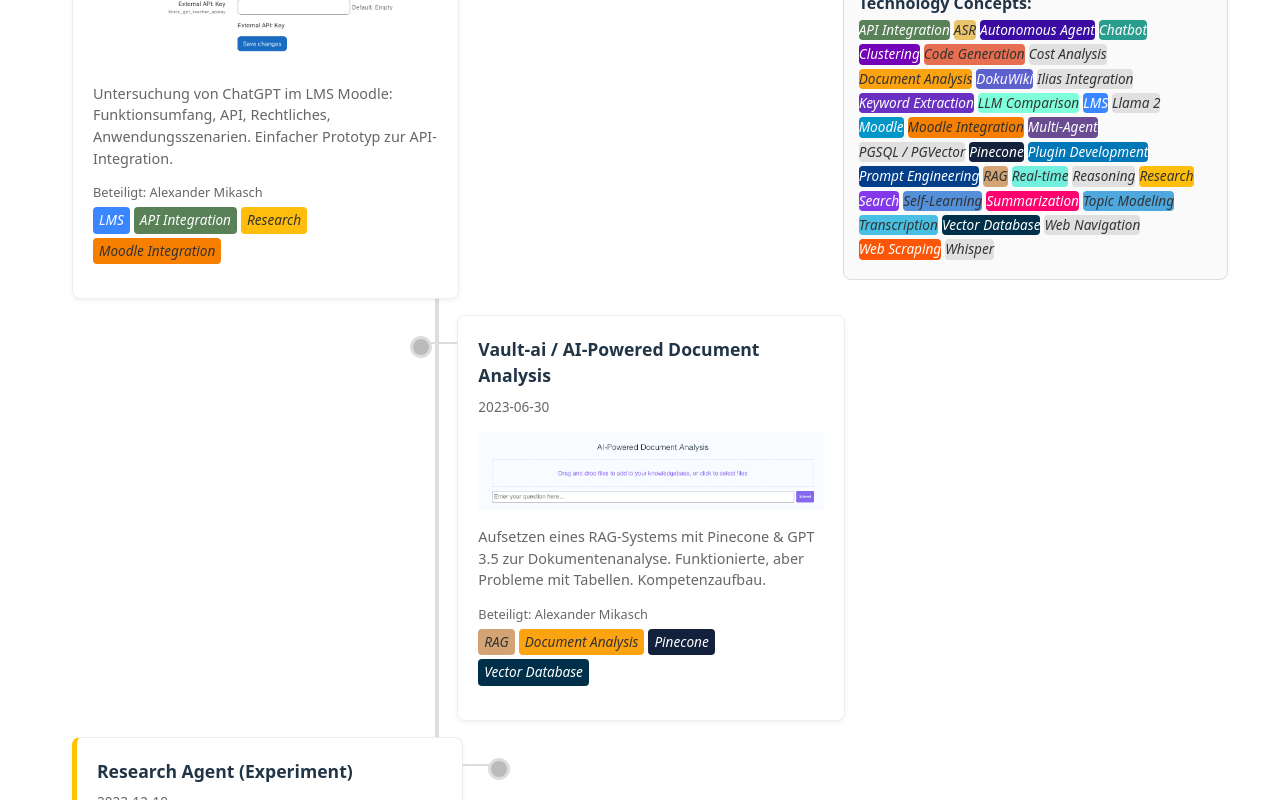
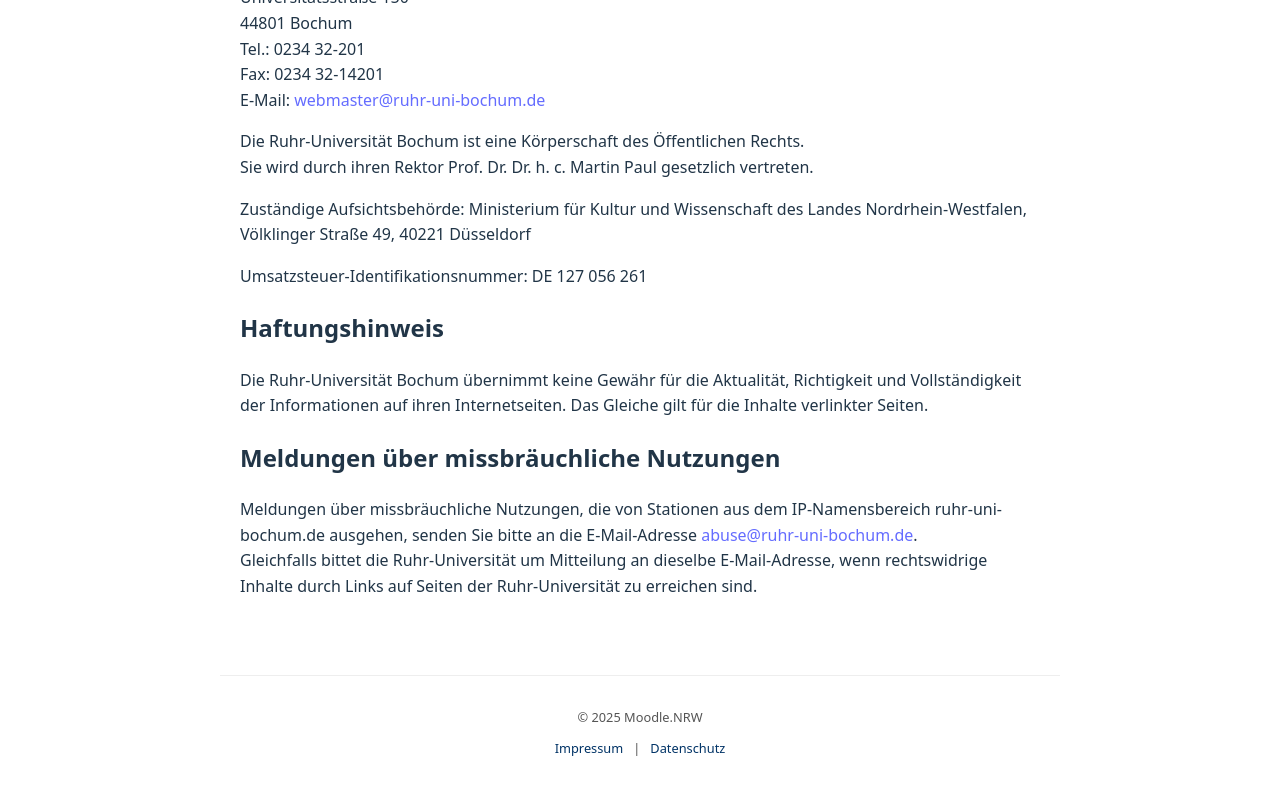
Before and after one commit to MoodleNRW/AI, a React (Vite) app: page /AI/impressum in a window 1280 px wide. Shown: the part 320-1120 px from the top of the page. Built offline with nearby package versions, Linux system fonts and the light colour scheme.

Commit message:
Aktualisierung der `package.json` und `package-lock.json`: Hinzufügen von `react-router-dom` und zugehörigen Typen, um Routing-Funktionalitäten zu integrieren. Zudem wurden neue Seiten für Impressum und Datenschutz in der `App.tsx` implementiert und die Struktur der Anwendung angepasst.

```diff
--- a/package.json
+++ b/package.json
@@ -13,9 +13,11 @@
     "deploy": "gh-pages -d dist"
   },
   "dependencies": {
+    "@types/react-router-dom": "^5.3.3",
     "react": "^19.0.0",
     "react-dom": "^19.0.0",
     "react-markdown": "^10.1.0",
+    "react-router-dom": "^7.5.0",
     "remark-gfm": "^4.0.1"
   },
   "devDependencies": {
--- a/src/App.tsx
+++ b/src/App.tsx
@@ -1,4 +1,5 @@
 import { useState } from 'react';
+import { BrowserRouter, Routes, Route } from 'react-router-dom';
 import './App.css'
 import Timeline from './components/Timeline';
 import UseCaseCategoryChart from './components/UseCaseCategoryChart';
@@ -6,6 +7,47 @@
 import { Project, UseCaseCategory, TechnologyConcept } from './types/data';
 import projectsData from './data/projects.json';
 import logo from './assets/moodle-nrw_Kooperationsvorhaben_Logo_RGB.png';
+import Footer from './components/Footer';
+import ImprintPage from './pages/ImprintPage';
+import PrivacyPage from './pages/PrivacyPage';
+
+const MainLayout: React.FC<{
+  onProjectHover: (categories: (UseCaseCategory | TechnologyConcept)[]) => void;
+  onProjectClick: (project: Project) => void;
+  selectedProject: Project | null;
+  onCloseModal: () => void;
+  allProjects: Project[];
+  activeFilters: (UseCaseCategory | TechnologyConcept)[];
+  onFilterChange: (filter: UseCaseCategory | TechnologyConcept) => void;
+  hoveredCategories: (UseCaseCategory | TechnologyConcept)[];
+}> = ({
+  onProjectHover, onProjectClick, selectedProject, onCloseModal, allProjects,
+  activeFilters, onFilterChange, hoveredCategories
+}) => {
+  return (
+    <div className="app-container" style={{ display: 'flex', flexDirection: 'row', gap: '20px', padding: '0 20px 20px 20px'}}>
+      <div className="timeline-section" style={{ flex: 2 }}>
+        <Timeline
+          onProjectHover={onProjectHover}
+          onProjectClick={onProjectClick}
+          activeFilters={activeFilters}
+        />
+      </div>
+      <div className="legend-section" style={{ flex: 1 }}>
+        <UseCaseCategoryChart
+          highlightedCategories={hoveredCategories}
+          activeFilters={activeFilters}
+          onFilterChange={onFilterChange}
+        />
+      </div>
+      <ProjectModal
+        project={selectedProject}
+        onClose={onCloseModal}
+        allProjects={allProjects}
+      />
+    </div>
+  );
+};
 
 function App() {
   const [hoveredCategories, setHoveredCategories] = useState<(UseCaseCategory | TechnologyConcept)[]>([]);
@@ -35,7 +77,7 @@
   };
 
   return (
-    <>
+    <BrowserRouter basename="/AI/">
       <header style={{
         display: 'flex',
         flexDirection: 'column',
@@ -62,29 +104,25 @@
         </h1>
       </header>
 
-      <div className="app-container" style={{ display: 'flex', flexDirection: 'row', gap: '20px', padding: '0 20px 20px 20px'}}>
-        <div className="timeline-section" style={{ flex: 2 }}>
-          <Timeline
+      <Routes>
+        <Route path="/" element={
+          <MainLayout
             onProjectHover={handleProjectHover}
             onProjectClick={handleProjectClick}
-            activeFilters={activeFilters}
-          />
-        </div>
-        <div className="legend-section" style={{ flex: 1 }}>
-          <UseCaseCategoryChart
-            highlightedCategories={hoveredCategories}
+            selectedProject={selectedProject}
+            onCloseModal={handleCloseModal}
+            allProjects={allProjects}
             activeFilters={activeFilters}
             onFilterChange={handleFilterChange}
+            hoveredCategories={hoveredCategories}
           />
-        </div>
+        } />
+        <Route path="/impressum" element={<ImprintPage />} />
+        <Route path="/datenschutz" element={<PrivacyPage />} />
+      </Routes>
 
-        <ProjectModal
-          project={selectedProject}
-          onClose={handleCloseModal}
-          allProjects={allProjects}
-        />
-      </div>
-    </>
+      <Footer />
+    </BrowserRouter>
   )
 }
 
--- /dev/null
+++ b/src/components/Footer.tsx
@@ -0,0 +1,35 @@
+import React from 'react';
+import { Link } from 'react-router-dom';
+
+const footerStyle: React.CSSProperties = {
+  marginTop: '40px',
+  padding: '20px',
+  borderTop: '1px solid #eee',
+  fontSize: '0.8em',
+  color: '#555',
+  lineHeight: '1.4',
+  textAlign: 'center',
+};
+
+const linkStyle: React.CSSProperties = {
+  color: '#003366',
+  textDecoration: 'none',
+  margin: '0 10px',
+};
+
+const Footer: React.FC = () => {
+  return (
+    <footer style={footerStyle}>
+      <p style={{ marginBottom: '5px' }}>
+        © {new Date().getFullYear()} Moodle.NRW
+      </p>
+      <p>
+        <Link to="/impressum" style={linkStyle}>Impressum</Link>
+        |
+        <Link to="/datenschutz" style={linkStyle}>Datenschutz</Link>
+      </p>
+    </footer>
+  );
+};
+
+export default Footer;
--- /dev/null
+++ b/src/pages/ImprintPage.tsx
@@ -0,0 +1,52 @@
+import React from 'react';
+
+const pageStyle: React.CSSProperties = {
+  padding: '20px',
+  maxWidth: '800px',
+  margin: '0 auto',
+  lineHeight: '1.6',
+};
+
+const ImprintPage: React.FC = () => {
+  return (
+    <div style={pageStyle}>
+      <h1>Impressum</h1>
+      <p>
+        Ruhr-Universität Bochum<br />
+        Universitätsstraße 150<br />
+        44801 Bochum<br />
+        Tel.: 0234 32-201<br />
+        Fax: 0234 32-14201<br />
+        E-Mail: <a href="mailto:webmaster@ruhr-uni-bochum.de">webmaster@ruhr-uni-bochum.de</a>
+      </p>
+      <p>
+        Die Ruhr-Universität Bochum ist eine Körperschaft des Öffentlichen Rechts.<br />
+        Sie wird durch ihren Rektor Prof. Dr. Dr. h. c. Martin Paul gesetzlich vertreten.
+      </p>
+      <p>
+        Zuständige Aufsichtsbehörde: Ministerium für Kultur und Wissenschaft des Landes Nordrhein-Westfalen,<br />
+        Völklinger Straße 49, 40221 Düsseldorf
+      </p>
+      <p>
+        Umsatzsteuer-Identifikationsnummer: DE 127 056 261
+      </p>
+      <h2>Haftungshinweis</h2>
+      <p>
+        Die Ruhr-Universität Bochum übernimmt keine Gewähr für die Aktualität,
+        Richtigkeit und Vollständigkeit der Informationen auf ihren
+        Internetseiten. Das Gleiche gilt für die Inhalte verlinkter Seiten.
+      </p>
+      <h2>Meldungen über missbräuchliche Nutzungen</h2>
+      <p>
+        Meldungen über missbräuchliche Nutzungen,
+        die von Stationen aus dem IP-Namensbereich ruhr-uni-bochum.de ausgehen, senden Sie bitte an die
+        E-Mail-Adresse <a href="mailto:abuse@ruhr-uni-bochum.de">abuse@ruhr-uni-bochum.de</a>.<br />
+        Gleichfalls bittet die Ruhr-Universität um Mitteilung an dieselbe
+        E-Mail-Adresse, wenn rechtswidrige Inhalte durch Links auf Seiten der
+        Ruhr-Universität zu erreichen sind.
+      </p>
+    </div>
+  );
+};
+
+export default ImprintPage;
--- /dev/null
+++ b/src/pages/PrivacyPage.tsx
@@ -0,0 +1,72 @@
+import React from 'react';
+
+const pageStyle: React.CSSProperties = {
+  padding: '20px',
+  maxWidth: '800px',
+  margin: '0 auto',
+  lineHeight: '1.6',
+};
+
+const PrivacyPage: React.FC = () => {
+  return (
+    <div style={pageStyle}>
+      <h1>Datenschutzerklärung</h1>
+
+      <h2>Hosting</h2>
+      <p>
+        Unser Hoster erhebt in sog. Logfiles folgende Daten, die Ihr Browser übermittelt:
+      </p>
+      <ul>
+        <li>IP-Adresse</li>
+        <li>die Adresse der vorher besuchten Website (Referer Anfrage-Header)</li>
+        <li>Datum und Uhrzeit der Anfrage</li>
+        <li>Zeitzonendifferenz zur Greenwich Mean Time</li>
+        <li>Inhalt der Anforderung</li>
+        <li>HTTP-Statuscode</li>
+        <li>übertragene Datenmenge</li>
+        <li>Website, von der die Anforderung kommt</li>
+        <li>Informationen zu Browser und Betriebssystem.</li>
+      </ul>
+      <p>
+        Das ist erforderlich, um unsere Website anzuzeigen und die Stabilität und Sicherheit zu gewährleisten. Dies entspricht unserem berechtigten Interesse im Sinne des Art. 6 Abs. 1 S. 1 lit. f DSGVO.
+      </p>
+      <p>
+        Es erfolgt kein Tracking und wir haben auf diese Daten keinen direkten Zugriff.
+      </p>
+      <p>
+        Wir setzen für die Zurverfügungstellung unserer Website folgenden Hoster ein:
+      </p>
+      <p>
+        GitHub Inc.<br />
+        88 Colin P Kelly Jr St<br />
+        San Francisco, CA 94107<br />
+        United States
+      </p>
+      <p>
+        Dieser ist Empfänger Ihrer personenbezogenen Daten. Dies entspricht unserem berechtigten Interesse im Sinne des Art. 6 Abs. 1 S. 1 lit. f DSGVO, selbst keinen Server in unseren Räumlichkeiten vorhalten zu müssen. Serverstandort ist USA.
+      </p>
+      <p>
+        Weitere Informationen zu Widerspruchs- und Beseitigungsmöglichkeiten gegenüber GitHub finden Sie unter: <a href="https://docs.github.com/en/free-pro-team@latest/github/site-policy/github-privacy-statement#github-pages" target="_blank" rel="noopener noreferrer">GitHub Privacy Statement - GitHub Pages</a>
+      </p>
+      <p>
+        Sie haben das Recht der Verarbeitung zu widersprechen. Ob der Widerspruch erfolgreich ist, ist im Rahmen einer Interessenabwägung zu ermitteln.
+      </p>
+      <p>
+        Die Daten werden gelöscht, sobald der Zweck der Verarbeitung entfällt.
+      </p>
+      <p>
+        Die Verarbeitung der unter diesem Abschnitt angegebenen Daten ist weder gesetzlich noch vertraglich vorgeschrieben. Die Funktionsfähigkeit der Website ist ohne die Verarbeitung nicht gewährleistet.
+      </p>
+      <p>
+        GitHub hat Compliance-Maßnahmen für internationale Datenübermittlungen umgesetzt. Diese gelten für alle weltweiten Aktivitäten, bei denen GitHub personenbezogene Daten von natürlichen Personen in der EU verarbeitet. Diese Maßnahmen basieren auf den EU-Standardvertragsklauseln (SCCs). Weitere Informationen finden Sie unter: <a href="https://docs.github.com/en/free-pro-team@latest/github/site-policy/github-data-protection-addendum#attachment-1–the-standard-contractual-clauses-processors" target="_blank" rel="noopener noreferrer">GitHub Data Protection Addendum</a>
+      </p>
+
+      <h2>Rechtliche Hinweise zum Hosting</h2>
+      <p>
+        Grundsätzlich ist ein Auftragsverarbeitungsvertrag mit dem Hoster abzuschließen. Das bayerische Landesamt für Datenschutzaufsicht hat für das Hosting rein statischer Websites eine Ausnahme gemacht. Für den Fall, dass die Webseite der Selbstdarstellung dient, z.B. von Vereinen oder Kleinunternehmen, keine personenbezogenen Daten an den Betreiber fließen und kein Tracking stattfindet, liegt keine Auftragsverarbeitung vor. Weiter heißt es: „Die Tatsache, dass auch beim Hosting von statischen Webseiten zwangsläufig IP-Adressen, d.h. personenbezogene Daten, verarbeitet werden müssen, führt nicht zur Annahme einer Auftragsverarbeitung. Das wäre nicht sachgerecht. Die (kurzfristige) IP-Adressenspeicherung ist vielmehr noch der TK-Zugangsvermittlung des Website-Hosters nach dem TKG zuzurechnen und dient in erster Linie Sicherheitszwecken des Hosters.“ (<a href="https://www.lda.bayern.de/media/veroeffentlichungen/FAQ_Hosting_keine_Auftragsverarbeitung.pdf" target="_blank" rel="noopener noreferrer">Quelle: LDA Bayern</a>) Wir gehen davon aus, dass diese Ausnahme auf GitHub Pages anzuwenden ist.
+      </p>
+    </div>
+  );
+};
+
+export default PrivacyPage;
```
Also changed, not shown: 1 other file (tests, documents, lock files or other folders).
